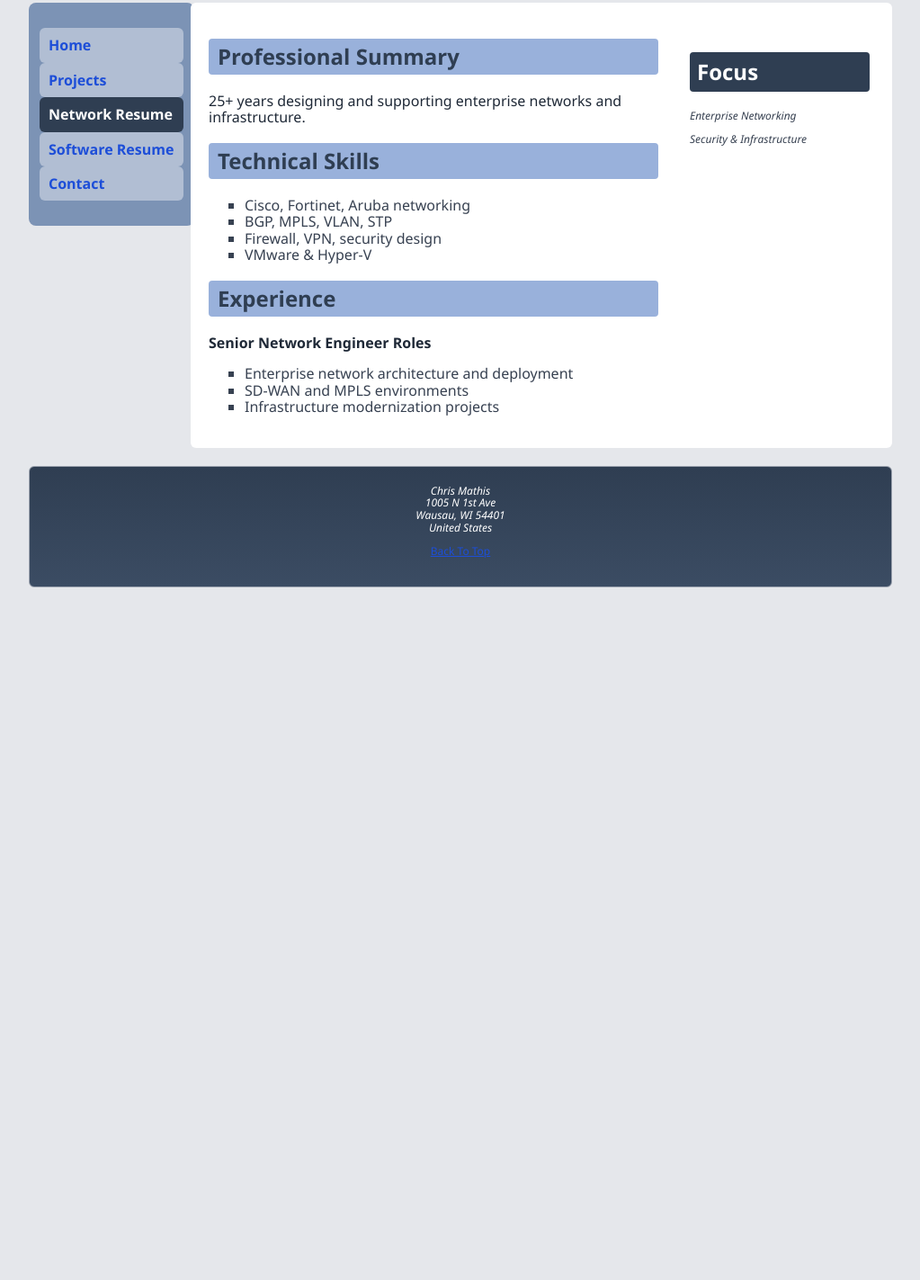
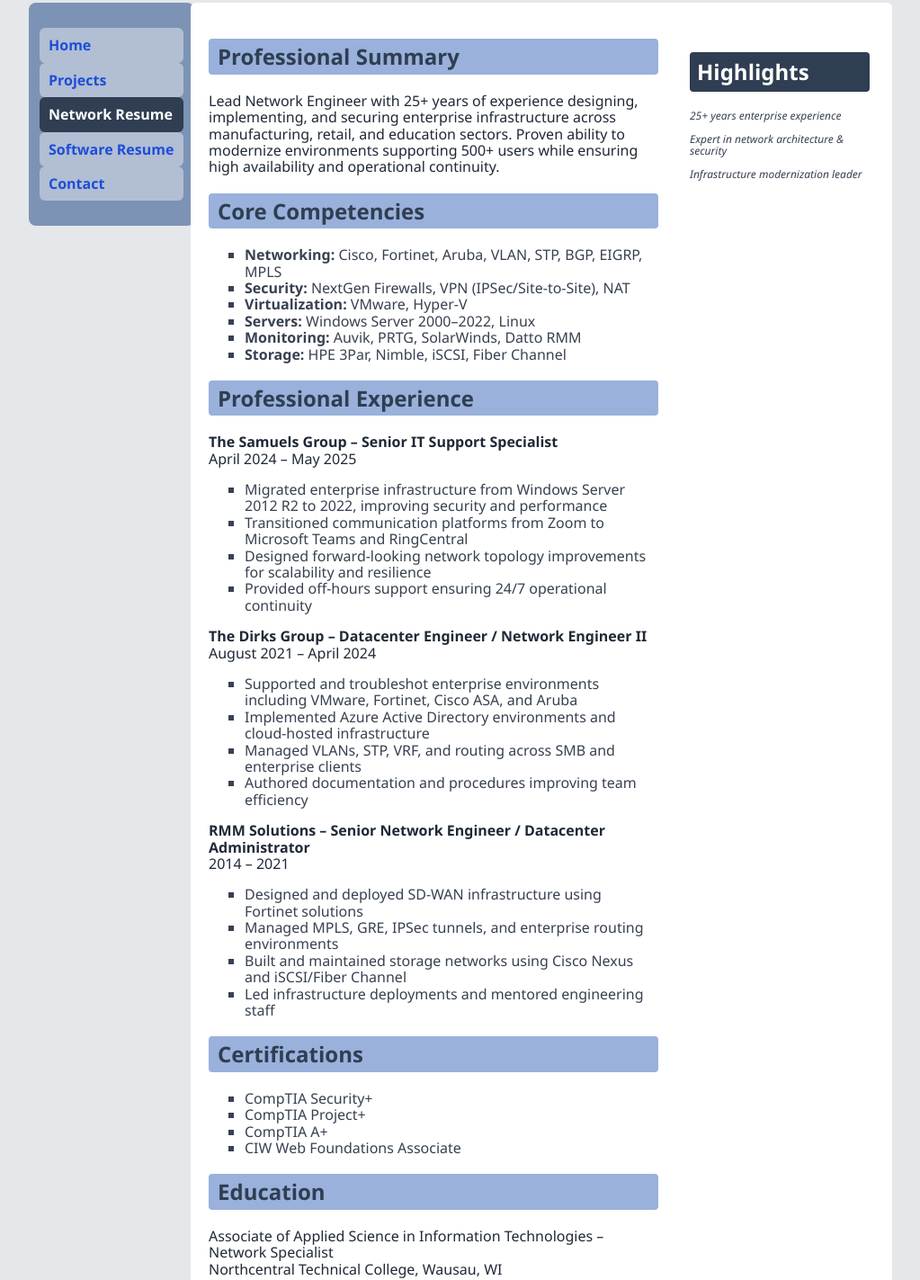
Before and after one commit to cmathiswausau/portfolio, a plain HTML site: page resume-network.html in a window 1280 px wide. Shown: the part 232-1655 px from the top of the page at 90% size, without its empty margins (128-1151 px from the left). Before the commit the page ends 905 px from the top, so only its background shows below. Drawn offline with Linux system fonts and the light colour scheme.

Commit message:
fleshed out resume pages

```diff
--- a/resume-network.html
+++ b/resume-network.html
@@ -34,30 +34,73 @@
             <article>
 
                 <h2>Professional Summary</h2>
-                <p>25+ years designing and supporting enterprise networks and infrastructure.</p>
+                <p>
+                    Lead Network Engineer with 25+ years of experience designing, implementing, and securing enterprise
+                    infrastructure across manufacturing, retail, and education sectors. Proven ability to modernize
+                    environments supporting 500+ users while ensuring high availability and operational continuity.
+                </p>
 
-                <h2>Technical Skills</h2>
+                <h2>Core Competencies</h2>
                 <ul>
-                    <li>Cisco, Fortinet, Aruba networking</li>
-                    <li>BGP, MPLS, VLAN, STP</li>
-                    <li>Firewall, VPN, security design</li>
-                    <li>VMware & Hyper-V</li>
+                    <li><strong>Networking:</strong> Cisco, Fortinet, Aruba, VLAN, STP, BGP, EIGRP, MPLS</li>
+                    <li><strong>Security:</strong> NextGen Firewalls, VPN (IPSec/Site-to-Site), NAT</li>
+                    <li><strong>Virtualization:</strong> VMware, Hyper-V</li>
+                    <li><strong>Servers:</strong> Windows Server 2000–2022, Linux</li>
+                    <li><strong>Monitoring:</strong> Auvik, PRTG, SolarWinds, Datto RMM</li>
+                    <li><strong>Storage:</strong> HPE 3Par, Nimble, iSCSI, Fiber Channel</li>
                 </ul>
 
-                <h2>Experience</h2>
-                <p><strong>Senior Network Engineer Roles</strong></p>
+                <h2>Professional Experience</h2>
+
+                <p><strong>The Samuels Group – Senior IT Support Specialist</strong><br>April 2024 – May 2025</p>
                 <ul>
-                    <li>Enterprise network architecture and deployment</li>
-                    <li>SD-WAN and MPLS environments</li>
-                    <li>Infrastructure modernization projects</li>
+                    <li>Migrated enterprise infrastructure from Windows Server 2012 R2 to 2022, improving security and
+                        performance</li>
+                    <li>Transitioned communication platforms from Zoom to Microsoft Teams and RingCentral</li>
+                    <li>Designed forward-looking network topology improvements for scalability and resilience</li>
+                    <li>Provided off-hours support ensuring 24/7 operational continuity</li>
                 </ul>
+
+                <p><strong>The Dirks Group – Datacenter Engineer / Network Engineer II</strong><br>August 2021 – April
+                    2024</p>
+                <ul>
+                    <li>Supported and troubleshot enterprise environments including VMware, Fortinet, Cisco ASA, and
+                        Aruba</li>
+                    <li>Implemented Azure Active Directory environments and cloud-hosted infrastructure</li>
+                    <li>Managed VLANs, STP, VRF, and routing across SMB and enterprise clients</li>
+                    <li>Authored documentation and procedures improving team efficiency</li>
+                </ul>
+
+                <p><strong>RMM Solutions – Senior Network Engineer / Datacenter Administrator</strong><br>2014 – 2021
+                </p>
+                <ul>
+                    <li>Designed and deployed SD-WAN infrastructure using Fortinet solutions</li>
+                    <li>Managed MPLS, GRE, IPSec tunnels, and enterprise routing environments</li>
+                    <li>Built and maintained storage networks using Cisco Nexus and iSCSI/Fiber Channel</li>
+                    <li>Led infrastructure deployments and mentored engineering staff</li>
+                </ul>
+
+                <h2>Certifications</h2>
+                <ul>
+                    <li>CompTIA Security+</li>
+                    <li>CompTIA Project+</li>
+                    <li>CompTIA A+</li>
+                    <li>CIW Web Foundations Associate</li>
+                </ul>
+
+                <h2>Education</h2>
+                <p>
+                    Associate of Applied Science in Information Technologies – Network Specialist<br>
+                    Northcentral Technical College, Wausau, WI
+                </p>
 
             </article>
 
             <aside>
-                <h2>Focus</h2>
-                <p class="asideText">Enterprise Networking</p>
-                <p class="asideText">Security & Infrastructure</p>
+                <h2>Highlights</h2>
+                <p class="asideText">25+ years enterprise experience</p>
+                <p class="asideText">Expert in network architecture & security</p>
+                <p class="asideText">Infrastructure modernization leader</p>
             </aside>
 
         </section>
```
Also changed, not shown: resume-software.html (+47 -11 lines).
